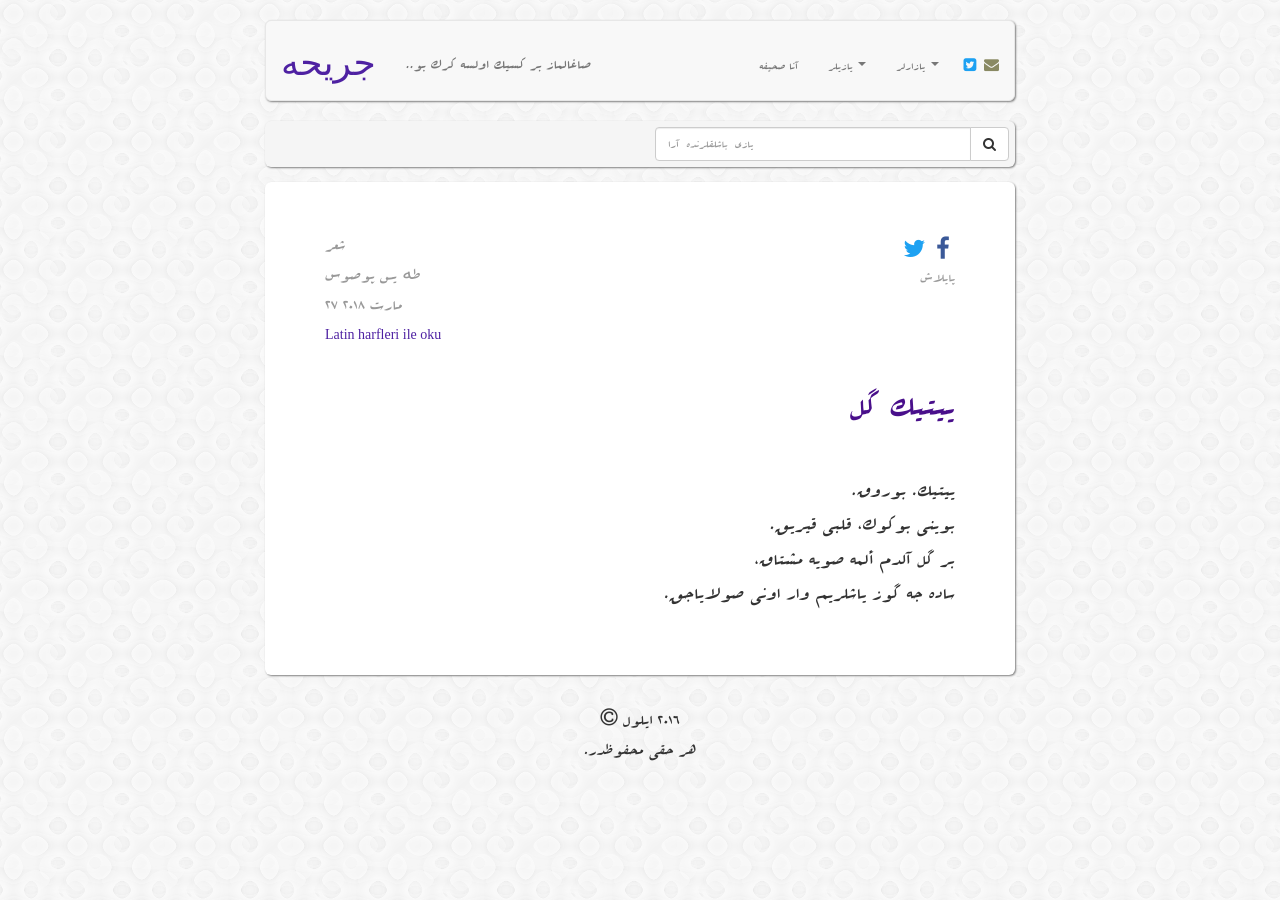
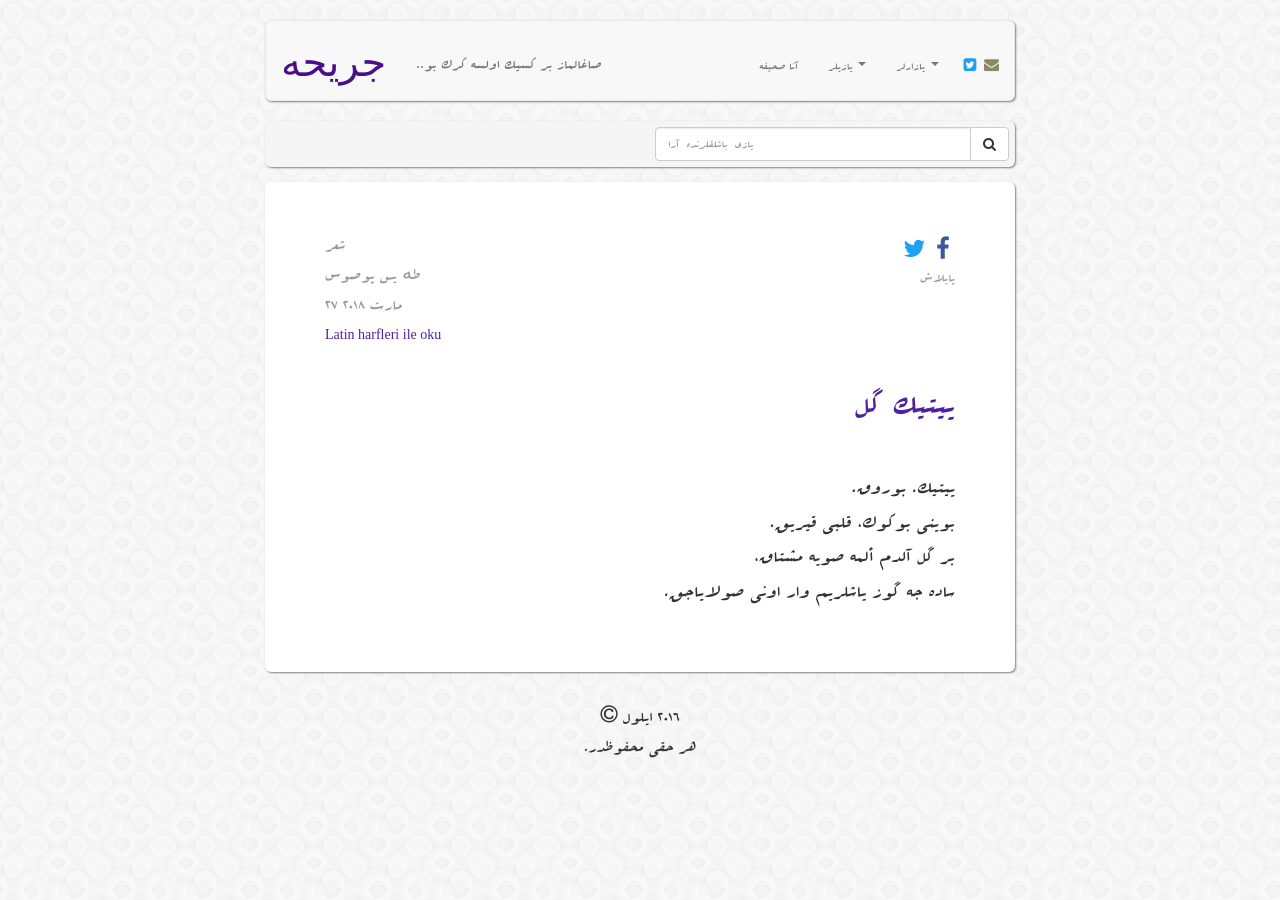
Before and after one commit to muhammedaydogdu/muhammedaydogdu.github.io, a Jekyll site: the page built from _posts/2018-03-27-yitik-gul-os.md, in a window 1280 px wide. Built offline with Jekyll 4.4.1, drawn with Linux system fonts in a browser that asks for light colours; some web fonts are replaced.

Commit message:
Update style.css

```diff
--- a/css/style.css
+++ b/css/style.css
@@ -32,7 +32,7 @@
 }
 
 h2 {
-  color: #490F8B;
+  color: #4E21A2;
 }
 
 .container .navbar {
@@ -44,7 +44,7 @@
 }
 
 .navbar .navbar-brand {
-  color: #4E21A2;
+  color: #490F8B;
   margin-top: 2px;
   font-size: 29px;
 }
@@ -143,11 +143,11 @@
 }
 
 .container .jumbotron h2.os-text {
-  font-size: 40px;
+  font-size: 38px;
 }
 
 #os-baslik {
-  font-size: 36px;
+  font-size: 40px;
 }
 
 #foot-os {
```
